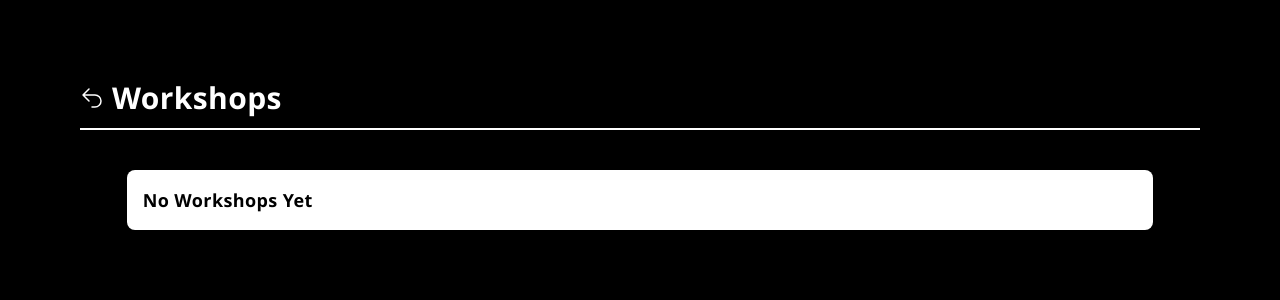
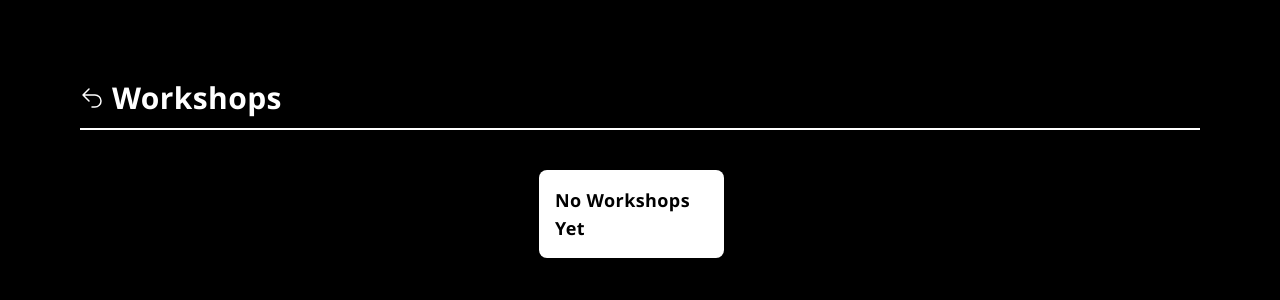
Before and after one commit to AAlchi/HerseyHackClub, a Next.js app in the folder hersey-hack-club/: page /workshops in a window 1280 px wide. Shown: the top 300 px of the page. Built offline with nearby package versions, Linux system fonts and the light colour scheme.

Commit message:
Quick fix

```diff
--- a/hersey-hack-club/pages/workshops/index.tsx
+++ b/hersey-hack-club/pages/workshops/index.tsx
@@ -22,7 +22,9 @@ const WorkshopPage = () => {
         </div>
         <div className='flex gap-3 w-full flex-col items-center justify-center pt-10'>
           {WorkshopData.workshopData.map(data => (
-            <WorkshopBlock name={data.name} link={data.link}/>
+            <div key={data.id}>
+              <WorkshopBlock name={data.name} link={data.link}/>
+            </div>
           ))}
         </div>
     </div>
```
